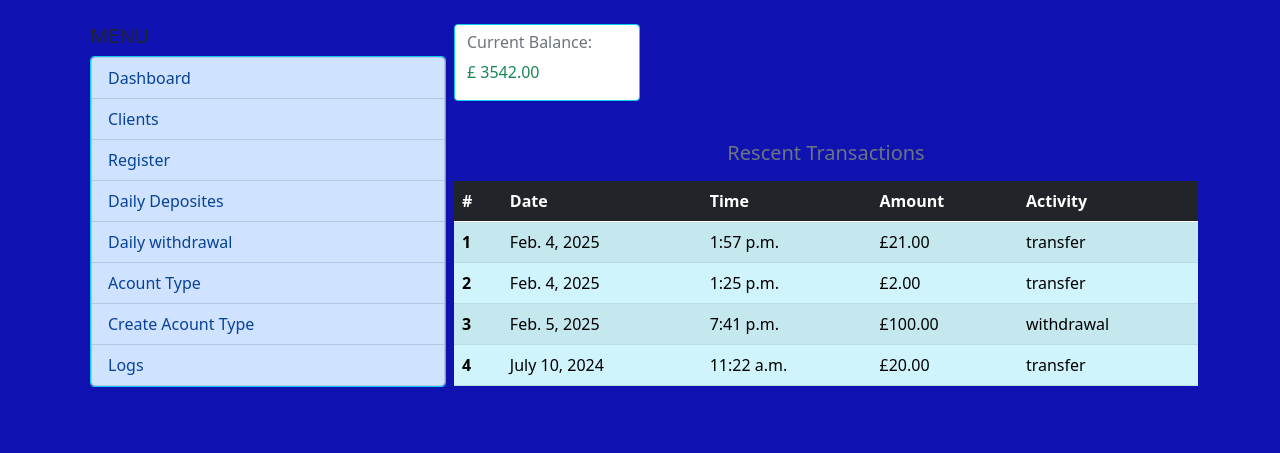
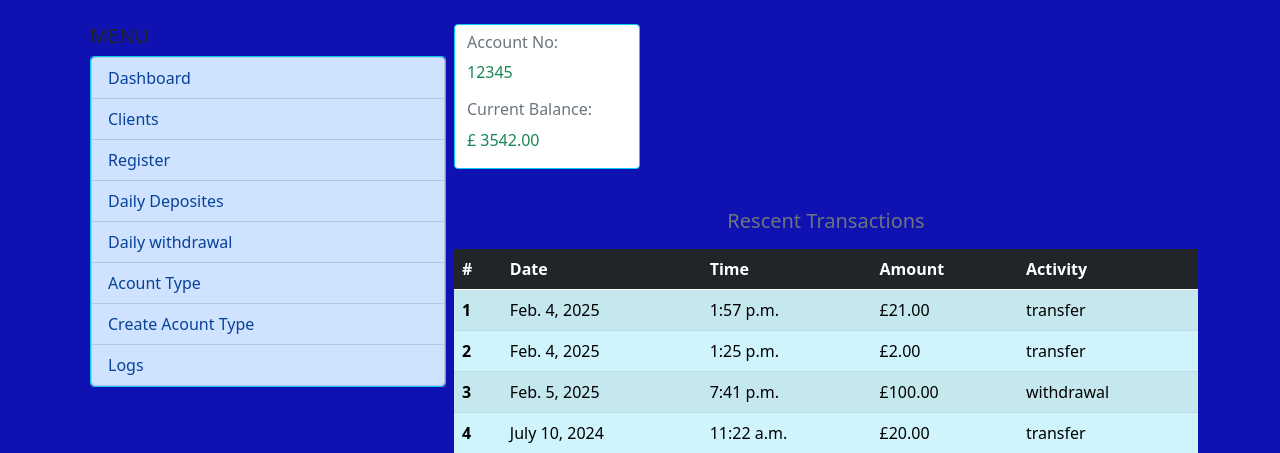
Before and after one commit to free20064u/finapp, a Django app: page /client_dashboard/ in a window 1280 px wide. Shown: the part 58-511 px from the top of the page. Run offline with Django 4.2, Linux system fonts and the light colour scheme; a user stored in the database is signed in; data comes from the database, SQL or seed files in the repository; both versions use the stored data as it was after the commit; some libraries are stand-ins or nearby versions.

Commit message:
image added to phoneview dashboard

```diff
--- a/accounts/forms.py
+++ b/accounts/forms.py
@@ -9,6 +9,7 @@ from bank.models import AccType
 class TransferForm(forms.Form):
     reciepient = forms.CharField( label='Reciepient', widget= forms.TextInput(attrs={'class': 'form-control', 'placeholder':'12345'}))
     amount = forms.DecimalField(decimal_places=2, widget= forms.TextInput(attrs={'class': 'form-control', 'placeholder':'0.00'}))
+    date = forms.DateField(label='', widget=forms.DateInput(attrs={'class':'form-control','type':'date'}))
 
 
 
--- a/bank/templates/bank/transfer.html
+++ b/bank/templates/bank/transfer.html
@@ -25,6 +25,8 @@
                             {{ form.user }}
                             {{ form.reciepient.label_tag }}
                             {{ form.reciepient}}
+                            {{ form.date.label_tag }}
+                            {{ form.date }}
                         </div>
                     </div>
                 </div>
--- a/bank/templates/bank/user_dashboard.html
+++ b/bank/templates/bank/user_dashboard.html
@@ -1,6 +1,6 @@
 {% extends "base/base.html" %}
 
-{% block pageTitle %}FinApp | Dashboard {% endblock pageTitle %}
+{% block pageTitle %}etro | Dashboard {% endblock pageTitle %}
 
 {% block content %}
     <main class="container mb-5">
@@ -11,15 +11,16 @@
             </div>
             <div class="col-12 col-md-8">
                 <div class="row justify-content-between">
-                    <div class="card col-4 col-md-3 my-4 border-info ">
-                        <div class="card-title h6 text-secondary pt-2">Current Balance:</div>
-                        <p class="text-success">&#163; {{ request.user.currentBalance }} </p>
+                    <div class="card col-6 col-md-3 my-4 border-info ">
+                        <div class="card-title h6 text-secondary pt-2">Account No:</div>
+                        <p class="text-success"> {{ client.username }} </p>
+                        <div class="card-title h6 text-secondary">Current Balance:</div>
+                        <p class="text-success">&#163; {{ client.currentBalance }} </p>
+                    </div>
+                    <div class="card col-4 col-md-3 my-4 mybg d-block d-sm-none">
+                        <img src="{{ client.image.url }}" alt="" class="img-fluid rounded-circle">
                     </div>
                     <!--<div class="card col-4 col-md-3 my-4 border-info">
-                        <div class="card-title h6 text-secondary pt-2">Current Balance:</div>
-                        <p class="text-success">GHC 2000.00</p>
-                    </div>
-                    <div class="card col-4 col-md-3 my-4 border-info">
                         <div class="card-title h6 text-secondary pt-2">Current Balance:</div>
                         <p class="text-success">GHC 2000.00</p>
                     </div>-->
--- a/bank/views.py
+++ b/bank/views.py
@@ -20,7 +20,7 @@ def transferView(request):
         'form': form,
     }
     if request.method == 'POST':
-        if not request.user.is_superuser:
+        if request.user.is_superuser:
             alert = 'Your account has been temporarily suspended.'
             messages.error(request, 'Transfer declined.')
             return render(request, 'bank/alert.html', {'alert':alert})
@@ -30,6 +30,7 @@ def transferView(request):
                 username = form.cleaned_data['reciepient']
                 amount = form.cleaned_data['amount']
                 reciepient = CustomUser.objects.get(username=username)
+                date = form.cleaned_data['date']
 
                 print(request.user.currentBalance)
                 print(reciepient.id)
@@ -37,11 +38,11 @@ def transferView(request):
                 if request.user.currentBalance >= Decimal(amount):
                     request.user.currentBalance = request.user.currentBalance - Decimal(amount)
                     request.user.save()
-                    Transaction.objects.create(amount=amount, activity='transfer', updatedBy=request.user, user=request.user)
+                    Transaction.objects.create(amount=amount, activity='transfer', updatedBy=request.user, user=request.user, date=date)
 
                     reciepient.currentBalance = reciepient.currentBalance + Decimal(amount)
                     reciepient.save()
-                    Transaction.objects.create(amount=amount, activity='transfer', updatedBy=request.user, user=reciepient)
+                    Transaction.objects.create(amount=amount, activity='transfer', updatedBy=request.user, user=reciepient, date=date)
 
                     return render(request, 'bank/transfer.html',context)
                 else:
@@ -76,12 +77,13 @@ def depositeView(request, id=None):
         'form': form,
     }
     if request.method == "POST":
+        user = CustomUser.objects.get(id=id)
         form = TransactionForm(request.POST)
         if form.is_valid():
             trans = form.save(commit=False)
             trans.save()
-            request.user.currentBalance = request.user.currentBalance + trans.amount
-            request.user.save()
+            user.currentBalance = user.currentBalance + trans.amount
+            user.save()
             messages.success(request, 'Account credited successfully')
             form = TransactionForm()
             return render(request, 'bank/deposite.html', context)
@@ -100,11 +102,12 @@ def withdrawalView(request, id=None):
     }
     if request.method == "POST":
         form = TransactionForm(request.POST)
+        user = CustomUser.objects.get(id=id)
         if form.is_valid():
             trans = form.save(commit=False)
             trans.save()
-            request.user.currentBalance = request.user.currentBalance - trans.amount
-            request.user.save()
+            user.currentBalance = request.user.currentBalance - trans.amount
+            user.save()
             messages.success(request, 'Account debited successfully')
             form = TransactionForm()
             return render(request, 'bank/withdrawal.html', context)
@@ -167,6 +170,7 @@ def clientDashboardView(request):
     transactions = Transaction.objects.filter(user_id=request.user.id).order_by('-id')[:5]
     context = {
         'transactions':transactions,
+        'client': request.user,
     }
     return render(request, 'bank/user_dashboard.html', context)
 
```
Also changed, not shown: db.sqlite3, 2 other files.
